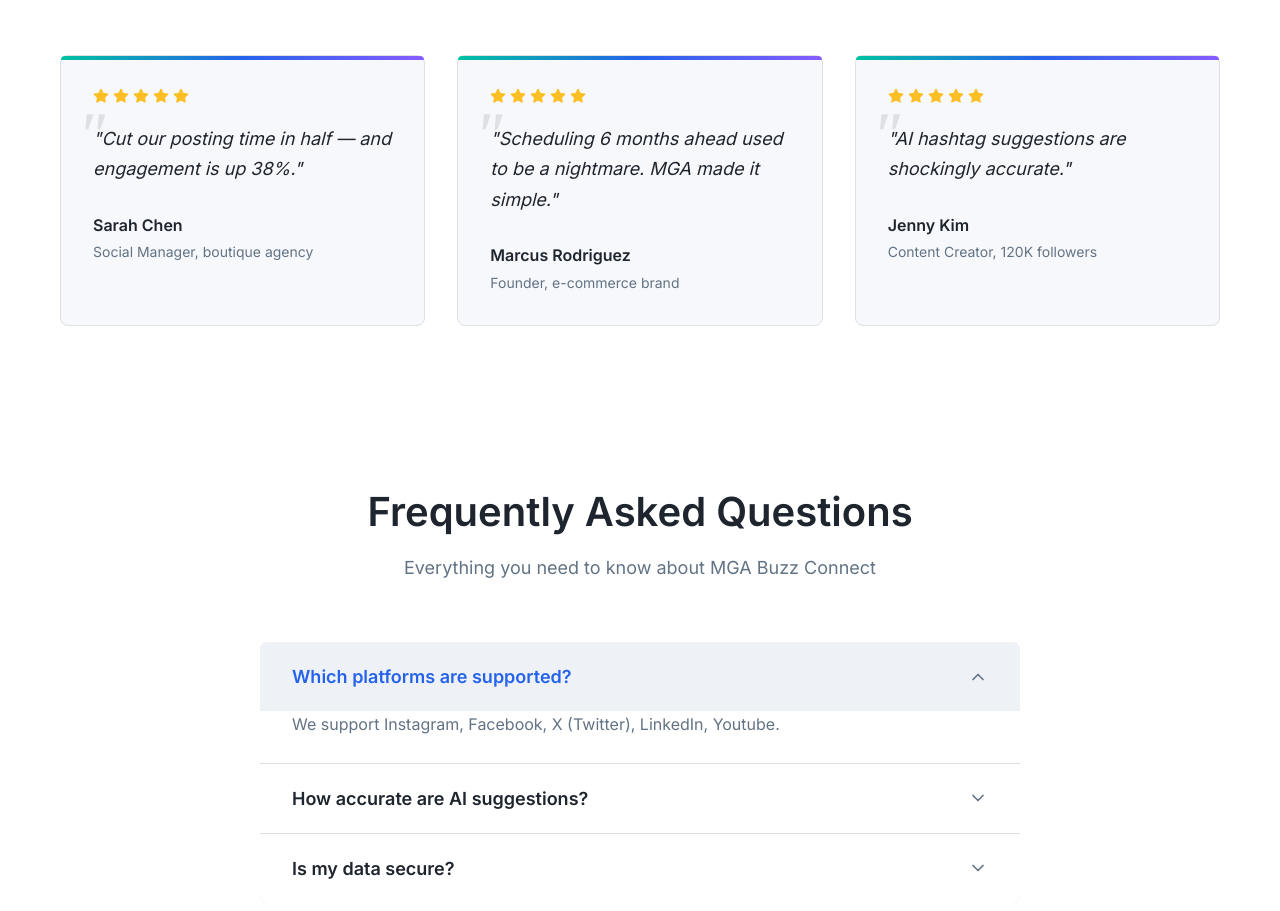
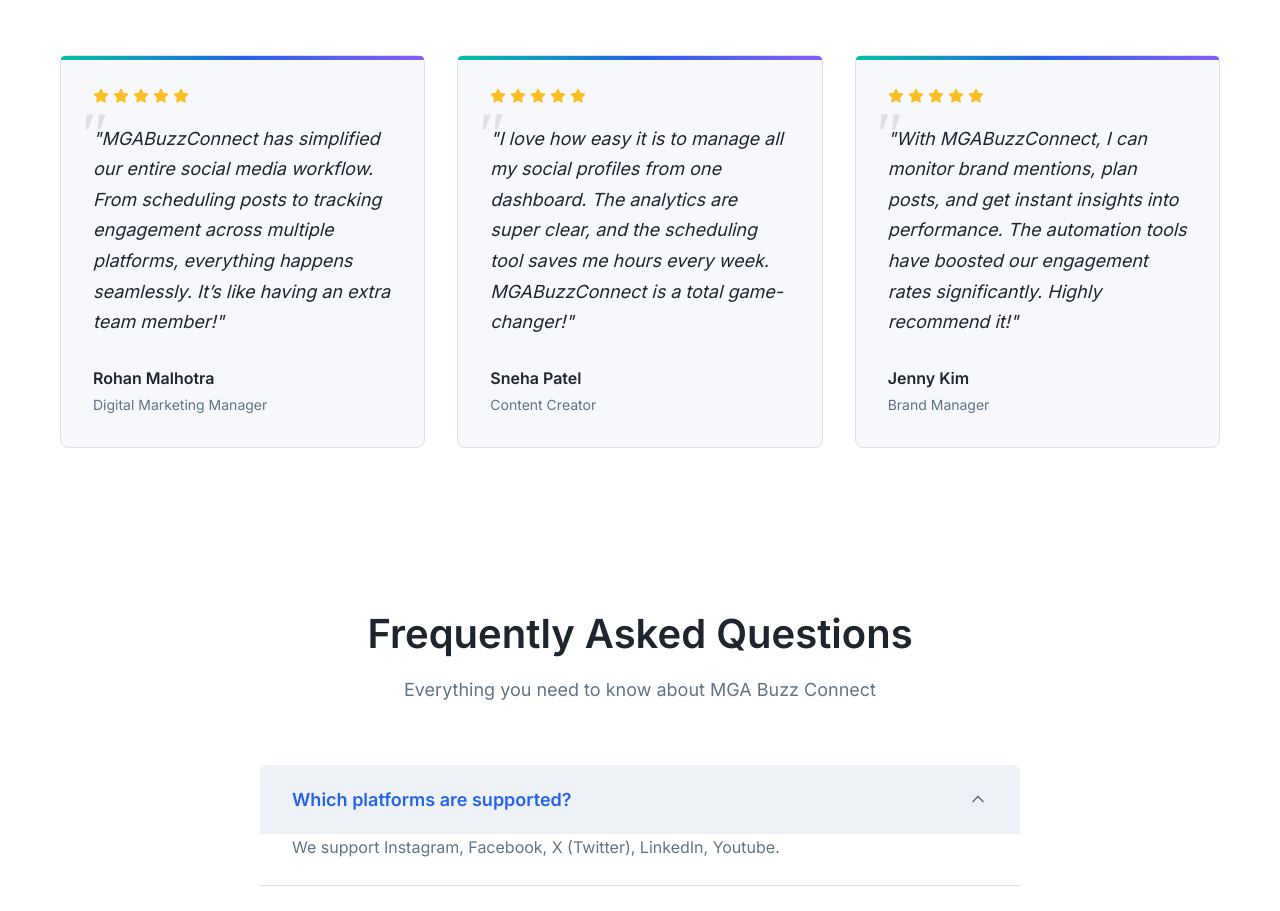
Before and after one commit to Saffotech/Buzz-Connect-Frontend, a React (Create React App) app: page / in a window 1280 px wide. Shown: the part 2720-3631 px from the top of the page. Built offline with nearby package versions, Linux system fonts and the light colour scheme.

Commit message:
Current toggle code

```diff
--- a/src/assets/styles/settings.css
+++ b/src/assets/styles/settings.css
@@ -1455,28 +1455,31 @@ body, html {
 }
 
 .view-toggle {
-  display: flex;
-  border: 2px solid #00e3a4;
+  background: none;
+  border: none; /* padding: 0.5rem 1rem; */
+  border-radius: 6px; cursor: pointer;
+  color: #64748b; font-size: 0.875rem;
+  font-weight: 500; transition: all 0.2s ease;
+
+} /* Toggle button code */
+  .view-toggle {
+    display: flex; /* border: 2px solid rgb(59, 130, 246); */
     border-radius: 9999px; /* pill shape */
     overflow: hidden;
-  background-color: #111; /* dark background */
-  width: fit-content;
-}
-
-.toggle-btn {
-  flex: 1;
+    background-color: #dbeafe; /* dark background */
+     width: fit-content; } .toggle-btn { /* flex: 1; */
       padding: 8px 16px;
       font-size: 14px;
       font-weight: 500;
       border: none;
       cursor: pointer;
-  color: #00e3a4;
+      color: rgb(59, 130, 246);
       background: transparent;
       transition: all 0.3s ease;
     }
 
     .toggle-btn.active {
-  background-color: #00e3a4;
-  color: #111;
+      background-color: rgb(59, 130, 246);
+      color: #fff;
       font-weight: 600;
      }
--- a/src/pages/Home/Home.js
+++ b/src/pages/Home/Home.js
@@ -79,21 +79,21 @@ number: '01'
 
   const testimonials = [
     {
-      quote: "Cut our posting time in half — and engagement is up 38%.",
-      author: "Sarah Chen",
-      role: "Social Manager, boutique agency",
+      quote: "MGABuzzConnect has simplified our entire social media workflow. From scheduling posts to tracking engagement across multiple platforms, everything happens seamlessly. It’s like having an extra team member!",
+      author: "Rohan Malhotra",
+      role: "Digital Marketing Manager",
       rating: 5
     },
     {
-      quote: "Scheduling 6 months ahead used to be a nightmare. MGA made it simple.",
-      author: "Marcus Rodriguez",
-      role: "Founder, e-commerce brand",
+      quote: "I love how easy it is to manage all my social profiles from one dashboard. The analytics are super clear, and the scheduling tool saves me hours every week. MGABuzzConnect is a total game-changer!",
+      author: "Sneha Patel",
+      role: "Content Creator",
       rating: 5
     },
     {
-      quote: "AI hashtag suggestions are shockingly accurate.",
+      quote: "With MGABuzzConnect, I can monitor brand mentions, plan posts, and get instant insights into performance. The automation tools have boosted our engagement rates significantly. Highly recommend it!",
       author: "Jenny Kim",
-      role: "Content Creator, 120K followers",
+      role: "Brand Manager",
       rating: 5
     }
   ];
```
Lines whose indentation alone changed are shown as unchanged.
